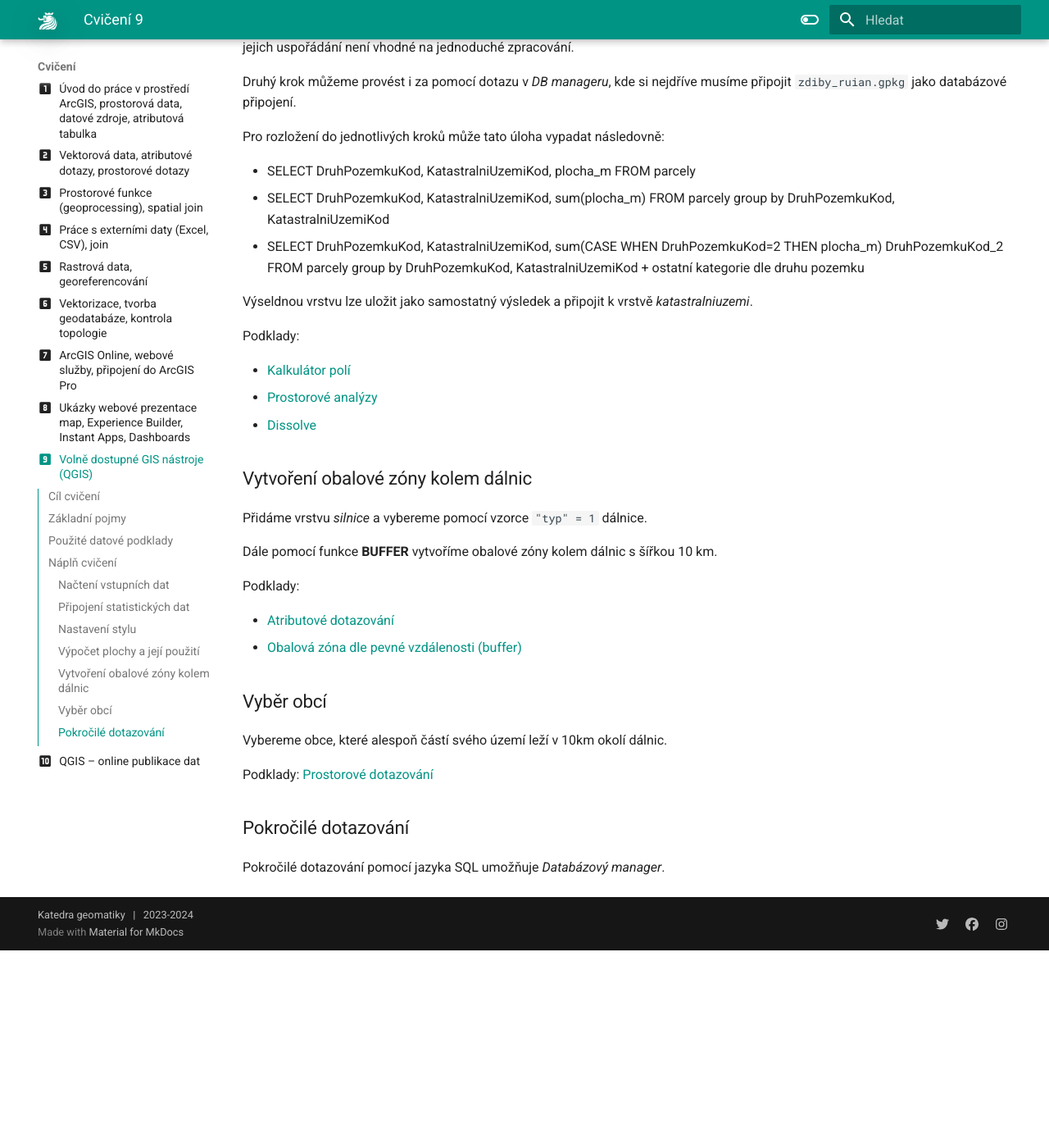
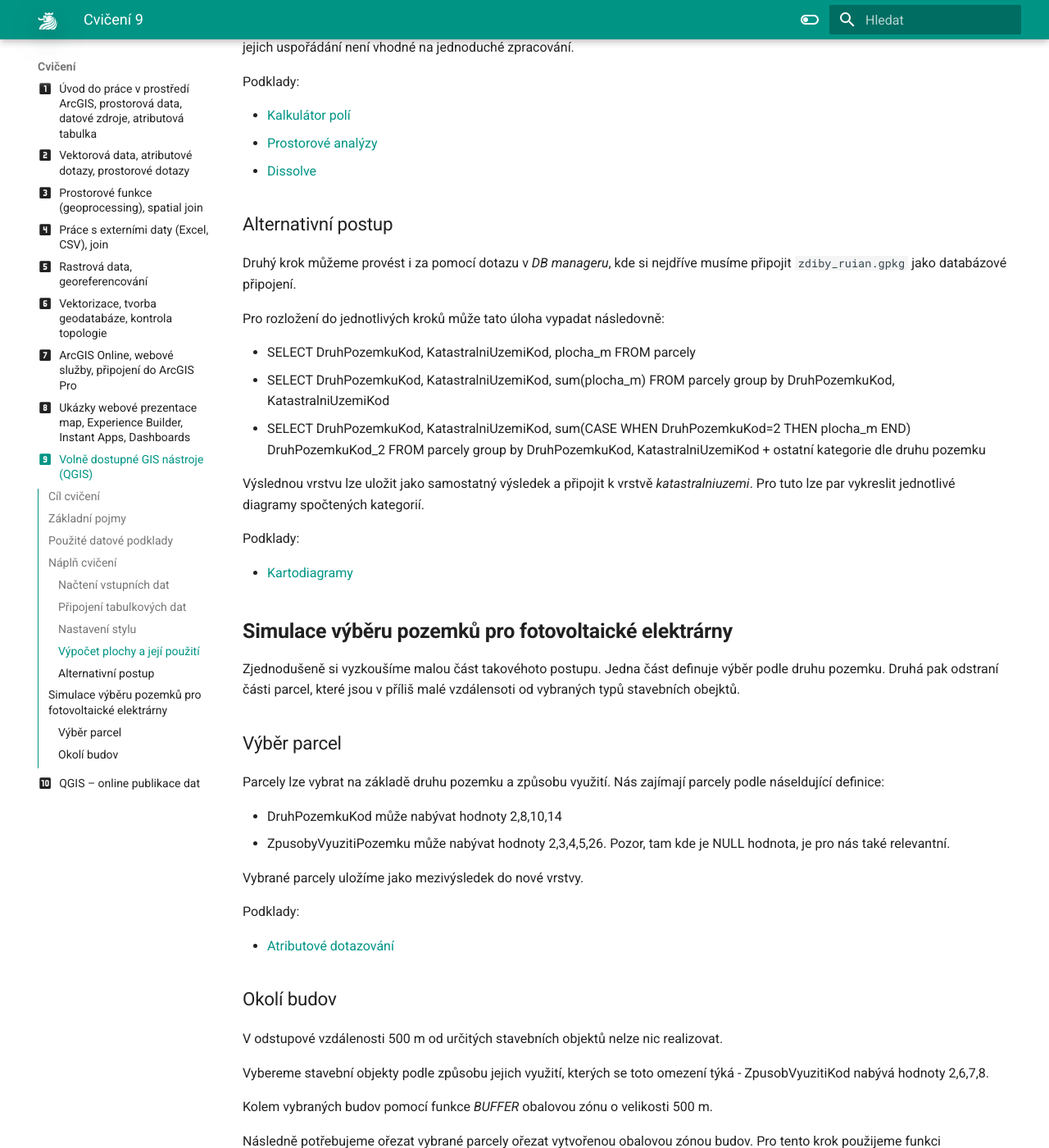
Before and after one commit to k155gis0/gis1, an MkDocs documentation site: the page built from docs/cviceni/cviceni9.md, in a window 1280 px wide and 1400 px high, scrolled down 2102 px. Shown: the whole window at 82% size. Built offline with MkDocs 1.6.1 and Material for MkDocs 9.7.7, drawn with Linux system fonts in a browser that asks for light colours; before the commit the page ends 3261 px from its top, so only the background shows below that; some of the changed text lies outside the part shown.

Commit message:
qgis example FVE

```diff
--- a/docs/cviceni/cviceni9.md
+++ b/docs/cviceni/cviceni9.md
@@ -56,7 +56,7 @@ Podklady:
   (pozor na datové typy - přetažení vs formulář)
 
 
-### Připojení statistických dat
+### Připojení tabulkových dat
 
 Připojíme tabulku s druhy pozemků k polygonové vrstvě *parcely*. Propojení je možné nastavit na zákaldě atributu s kódem druhu pozemku. Ten se jmenuje ``KOD`` a``DruhPozemkuKod``.
 
@@ -89,23 +89,65 @@ Druhým krokem je sloučit parcely v jednotlivých katastrálních územích pod
 Pro aktualizaci plochy v atributu ``plocha_m `` použijeme nástroj aktualizce v atributové tabulce.
 Výslední data popisují dobře hodnoty, ale jejich uspořádání není vhodné na jednoduché zpracování.
 
+Podklady:
+
+- [Kalkulátor polí](https://gismentors.github.io/qgis-zacatecnik/vektorova_data/editace.html#kalkulator-poli)
+- [Prostorové analýzy](https://gismentors.github.io/qgis-zacatecnik/vektorova_data/prostorove_analyzy.html)
+- [Dissolve](https://gismentors.github.io/qgis-zacatecnik/vektorova_data/prostorove_analyzy.html#rozpustit-dissolve)
+
+### Alternativní postup
+
 Druhý krok můžeme provést i za pomocí dotazu v *DB manageru*, kde si nejdříve musíme připojit ``zdiby_ruian.gpkg`` jako databázové připojení.
 
 Pro rozložení do jednotlivých kroků může tato úloha vypadat následovně:
 
 - SELECT DruhPozemkuKod, KatastralniUzemiKod, plocha_m FROM parcely
 - SELECT DruhPozemkuKod, KatastralniUzemiKod, sum(plocha_m) FROM parcely group by DruhPozemkuKod, KatastralniUzemiKod
-- SELECT DruhPozemkuKod, KatastralniUzemiKod, sum(CASE WHEN DruhPozemkuKod=2 THEN plocha_m) DruhPozemkuKod_2 FROM parcely group by DruhPozemkuKod, KatastralniUzemiKod  + ostatní kategorie dle druhu pozemku
+- SELECT DruhPozemkuKod, KatastralniUzemiKod, sum(CASE WHEN DruhPozemkuKod=2 THEN plocha_m END) DruhPozemkuKod_2 FROM parcely group by DruhPozemkuKod, KatastralniUzemiKod  + ostatní kategorie dle druhu pozemku
 
-Výseldnou vrstvu lze uložit jako samostatný výsledek a připojit k vrstvě *katastralniuzemi*.
-
+Výslednou vrstvu lze uložit jako samostatný výsledek a připojit k vrstvě *katastralniuzemi*. Pro tuto lze par vykreslit jednotlivé diagramy spočtených kategorií.
 
 Podklady:
 
-- [Kalkulátor polí](https://gismentors.github.io/qgis-zacatecnik/vektorova_data/editace.html#kalkulator-poli)
-- [Prostorové analýzy](https://gismentors.github.io/qgis-zacatecnik/vektorova_data/prostorove_analyzy.html)
-- [Dissolve](https://gismentors.github.io/qgis-zacatecnik/vektorova_data/prostorove_analyzy.html#rozpustit-dissolve)
+- [Kartodiagramy](https://gismentors.github.io/qgis-pokrocily/ruzne/grafy.html#zalozka-diagramdiagramy)
 
+## Simulace výběru pozemků pro fotovoltaické elektrárny
+
+Zjednodušeně si vyzkoušíme malou část takovéhoto postupu.
+Jedna část definuje výběr podle druhu pozemku. Druhá pak odstraní části parcel, které jsou v příliš malé vzdálensoti od vybraných typů stavebních obejktů.
+
+### Výběr parcel
+
+Parcely lze vybrat na základě druhu pozemku a způsobu využití.
+Nás zajímají parcely podle náseldující definice:
+
+- DruhPozemkuKod může nabývat hodnoty 2,8,10,14
+- ZpusobyVyuzitiPozemku může nabývat hodnoty  2,3,4,5,26. Pozor, tam kde je NULL hodnota, je pro nás také relevantní.
+
+Vybrané parcely uložíme jako mezivýsledek do nové vrstvy.
+
+Podklady:
+
+- [Atributové dotazování](https://gismentors.github.io/qgis-zacatecnik/vektorova_data/dotazovani.html#atributove-dotazovani)
+
+
+### Okolí budov
+
+V odstupové vzdálenosti 500 m od určitých stavebních objektů nelze nic realizovat.
+
+Vybereme stavební objekty podle způsobu jejich využití, kterých se toto omezení týká -  ZpusobVyuzitiKod nabývá hodnoty 2,6,7,8.
+
+Kolem vybraných budov pomocí funkce *BUFFER* obalovou zónu o velikosti 500 m.
+
+Následně potřebujeme ořezat vybrané parcely ořezat vytvořenou obalovou zónou budov. Pro tento krok použijeme funkci *DIFFERENCE*
+
+Podklady:
+
+- [Obalová zóna dle pevné vzdálenosti (buffer)](https://gismentors.github.io/qgis-zacatecnik/vektorova_data/prostorove_analyzy.html#obalova-zona-dle-pevne-vzdalenosti-buffer)
+- [Rozdíl (difference)](https://gismentors.github.io/qgis-zacatecnik/vektorova_data/prostorove_analyzy.html#rozdil-difference)
+
+
+<!---
 ### Vytvoření obalové zóny kolem dálnic
 
 Přidáme vrstvu *silnice* a vybereme pomocí vzorce ``"typ" = 1``
```
